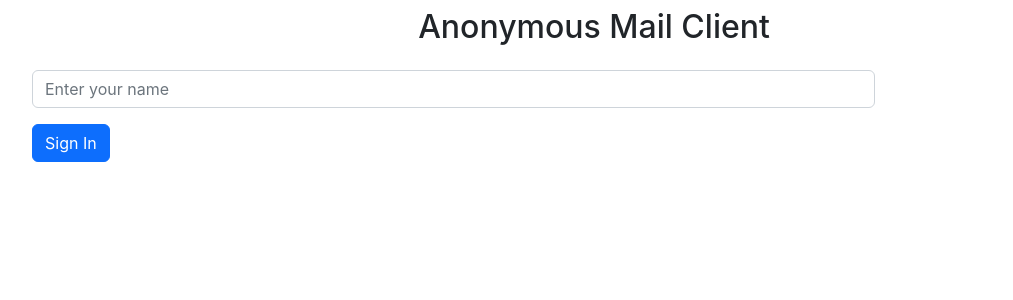
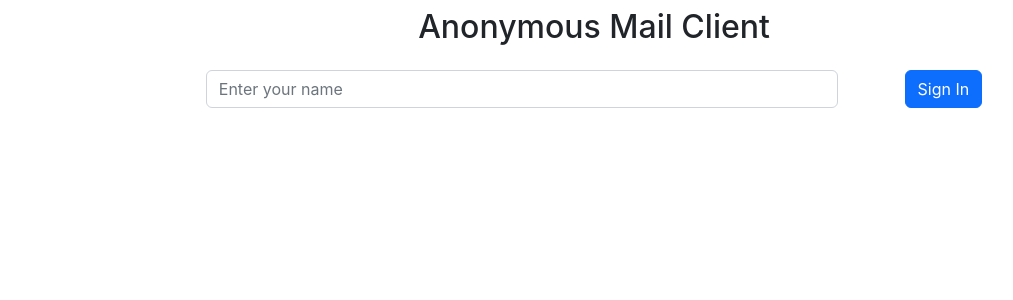
Before and after one commit to Dauhaliavets/mail-client-app, a React (Create React App) app: page / in a window 1280 px wide. Shown: the top 300 px of the page, without its empty margins (46-1059 px from the left). Built offline with nearby package versions, Linux system fonts and the light colour scheme; no server answers.

Commit message:
fix: styles for signIn

```diff
--- a/src/components/App.tsx
+++ b/src/components/App.tsx
@@ -11,7 +11,7 @@ function App() {
   return (
     <BrowserRouter>
       <h2 className='p-2 d-flex justify-content-center'>Anonymous Mail Client</h2>
-      <Container className='p-2 d-flex flex-column justify-content-center'>
+      <Container className='p-2 d-flex flex-column justify-content-center align-items-center'>
         <Routes>
           <Route path='/' element={<SignIn socket={socket} />}></Route>
           <Route path='/home' element={<Home socket={socket} />}></Route>
--- a/src/components/signIn/SignIn.tsx
+++ b/src/components/signIn/SignIn.tsx
@@ -18,8 +18,8 @@ export const SignIn = ({ socket }: { socket: Socket }) => {
   }
 
   return (
-    <Form className='w-75' onSubmit={handleSubmit}>
-      <Form.Group className='mb-3'>
+    <Form className='w-75 d-flex justify-content-around align-items-center' onSubmit={handleSubmit}>
+      <Form.Group className='w-75'>
         <Form.Control
           type='text'
           value={userName}
```
